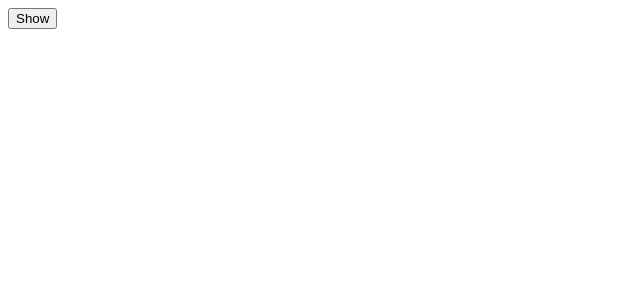
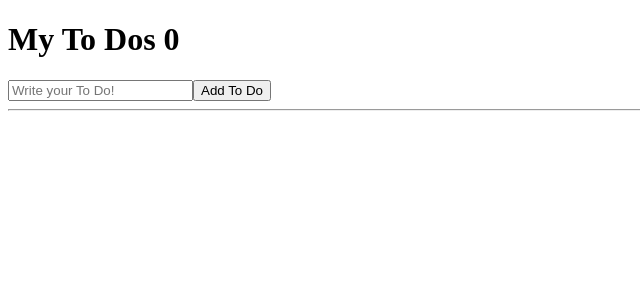
Before and after one commit to dajeongdev/practice-js, a React (Create React App) app in the folder js/NomadCoders/react-app/: page / in a window 1280 px wide. Shown: the top 300 px of the page, without its empty margins (0-640 px from the left). Built offline with nearby package versions, Linux system fonts and the light colour scheme.

Commit message:
Add To Do list

```diff
--- a/js/NomadCoders/react-app/src/App.js
+++ b/js/NomadCoders/react-app/src/App.js
@@ -1,24 +1,37 @@
-import Button from "./Button";
-import styles from "./App.module.css"
 import { useState, useEffect } from "react";
 
-function Hello() {
-  useEffect(() => {
-    console.log("hi :)");
-    return () => console.log("bye *("); // 언제 컴포넌트를 삭제했는지 알 수 있다! (자주 사용하진 않음)
-  }, []);
-  return <h1>Hello</h1>;
-}
-
 function App() {
-  const [showing, setShowting] = useState(false);
-  const onClick = () => setShowting((prev) => !prev);
+  const [toDo, setToDo] = useState("");
+  const [toDos, setToDos] = useState([]);
+  const onChange = (event) => setToDo(event.target.value);
+  const onSubmit = (event) => {
+    event.preventDefault();
+    if (toDo === "") {
+      return;
+    }
+    setToDos(currentArray => [toDo, ...currentArray]);
+    setToDo("");
+  }
   return (
     <div>
-      {showing ? <Hello /> : null}
-      <button onClick={onClick}>{showing ? "Hide" : "Show"}</button>
+      <h1>My To Dos {(toDos.length)}</h1>
+      <form onSubmit={onSubmit}>
+        <input
+          type="text"
+          value={toDo}
+          onChange={onChange}
+          placeholder="Write your To Do!"
+        />
+        <button>Add To Do</button>
+      </form>
+      <hr />
+      <ul>
+        {toDos.map((item, index) =>
+          <li key={index}>{item}</li>
+        )}
+      </ul>
     </div>
-  );
+  )
 }
 
 export default App;
```
